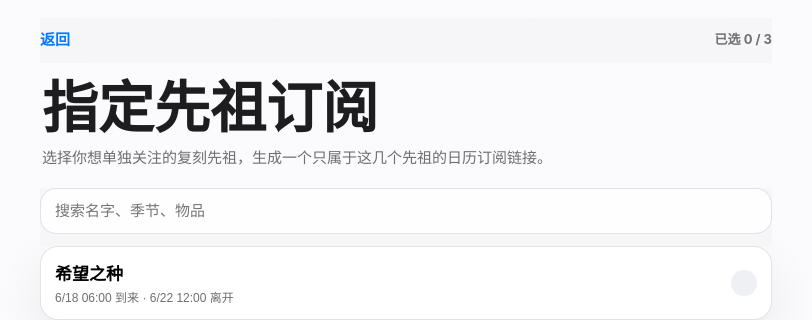
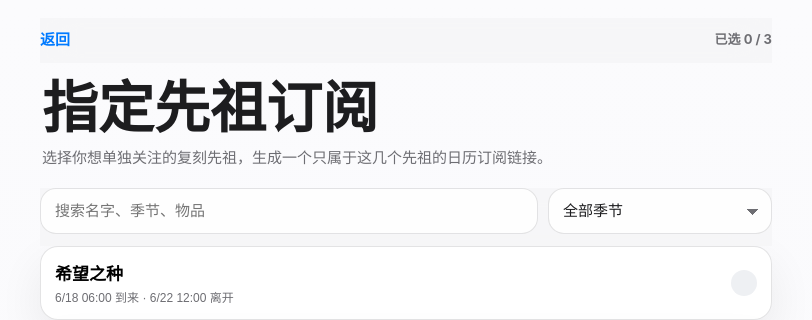
Before and after one commit to mosyoyo/mo-sky-stones, a website: page spirits.html in a window 1280 px wide. Shown: the top 320 px of the page, 234-1046 px from the left. Drawn offline with Linux system fonts and the light colour scheme.

Commit message:
fix: refine subscription pages

```diff
--- a/spirits.html
+++ b/spirits.html
@@ -29,7 +29,7 @@
       width: min(760px, 100%);
       min-height: 100vh;
       margin: 0 auto;
-      padding: 18px 14px 118px;
+      padding: 18px 14px 170px;
     }
     .nav {
       position: sticky;
@@ -71,16 +71,20 @@
       font-size: 15px;
       line-height: 1.5;
     }
-    .search {
+    .filters {
       position: sticky;
       top: 54px;
       z-index: 2;
+      display: grid;
+      grid-template-columns: minmax(0, 1fr) minmax(150px, .45fr);
+      gap: 10px;
       padding: 0 0 12px;
       background: rgba(245, 245, 247, .78);
       backdrop-filter: blur(18px);
     }
     input[type="search"],
-    input[type="text"] {
+    input[type="text"],
+    select {
       width: 100%;
       height: 46px;
       border: 1px solid var(--line);
@@ -91,6 +95,19 @@
       font: inherit;
       font-size: 15px;
       outline: none;
+    }
+    select {
+      appearance: none;
+      -webkit-appearance: none;
+      background-image:
+        linear-gradient(45deg, transparent 50%, #6e6e73 50%),
+        linear-gradient(135deg, #6e6e73 50%, transparent 50%);
+      background-position:
+        calc(100% - 18px) 20px,
+        calc(100% - 12px) 20px;
+      background-size: 6px 6px, 6px 6px;
+      background-repeat: no-repeat;
+      padding-right: 32px;
     }
     input:focus {
       border-color: rgba(0, 122, 255, .42);
@@ -238,12 +255,16 @@
       transform: translate(-50%, 0);
     }
     @media (max-width: 560px) {
-      main { padding: 10px 10px 126px; }
+      main { padding: 10px 10px 176px; }
       .nav { padding-top: 8px; }
       header { padding-top: 12px; }
       h1 { font-size: 32px; }
       .lead { font-size: 13px; }
-      .search { top: 48px; }
+      .filters {
+        top: 48px;
+        grid-template-columns: 1fr;
+        gap: 8px;
+      }
       .spirit { min-height: 64px; border-radius: 16px; box-shadow: none; }
       .name { font-size: 16px; }
       .dock { bottom: 10px; border-radius: 20px; }
@@ -265,8 +286,11 @@
       <p class="lead">选择你想单独关注的复刻先祖，生成一个只属于这几个先祖的日历订阅链接。</p>
     </header>
 
-    <div class="search">
+    <div class="filters">
       <input id="search" type="search" placeholder="搜索名字、季节、物品" autocomplete="off">
+      <select id="seasonFilter" aria-label="按季节筛选">
+        <option value="all">全部季节</option>
+      </select>
     </div>
 
     <section class="list" id="list" aria-live="polite"></section>
@@ -286,6 +310,7 @@
   <script>
     const list = document.querySelector('#list');
     const search = document.querySelector('#search');
+    const seasonFilter = document.querySelector('#seasonFilter');
     const count = document.querySelector('#count');
     const urlInput = document.querySelector('#url');
     const copyButton = document.querySelector('#copy');
@@ -365,7 +390,11 @@
 
     function render() {
       const q = search.value.trim().toLowerCase();
-      const visible = spirits.filter(item => !q || item.searchText.includes(q));
+      const season = seasonFilter.value;
+      const visible = spirits.filter(item => {
+        if (season !== 'all' && item.season !== season) return false;
+        return !q || item.searchText.includes(q);
+      });
       if (!visible.length) {
         list.innerHTML = '<div class="empty">没有找到符合条件的先祖。</div>';
         updateLink();
@@ -440,6 +469,8 @@
             searchText: [item.name, item.season, item.lastRevisit, ...(item.items || [])].join('\n').toLowerCase(),
           }))
           .sort((a, b) => String(b.lastRevisit || b.start).localeCompare(String(a.lastRevisit || a.start)));
+        const seasons = [...new Set(spirits.map(item => item.season).filter(Boolean))].sort((a, b) => a.localeCompare(b, 'zh-CN'));
+        seasonFilter.innerHTML = '<option value="all">全部季节</option>' + seasons.map(season => `<option value="${h(season)}">${h(season)}</option>`).join('');
         const names = new Set(spirits.map(item => item.name));
         initialSelected().forEach(name => {
           if (names.has(name)) selected.add(name);
@@ -451,6 +482,7 @@
     }
 
     search.addEventListener('input', render);
+    seasonFilter.addEventListener('change', render);
     copyButton.addEventListener('click', async () => {
       const url = subscriptionUrl();
       if (!url) return;
```
Also changed, not shown: index.html (+2 -2 lines), subscribe.html (+0 -7 lines).
